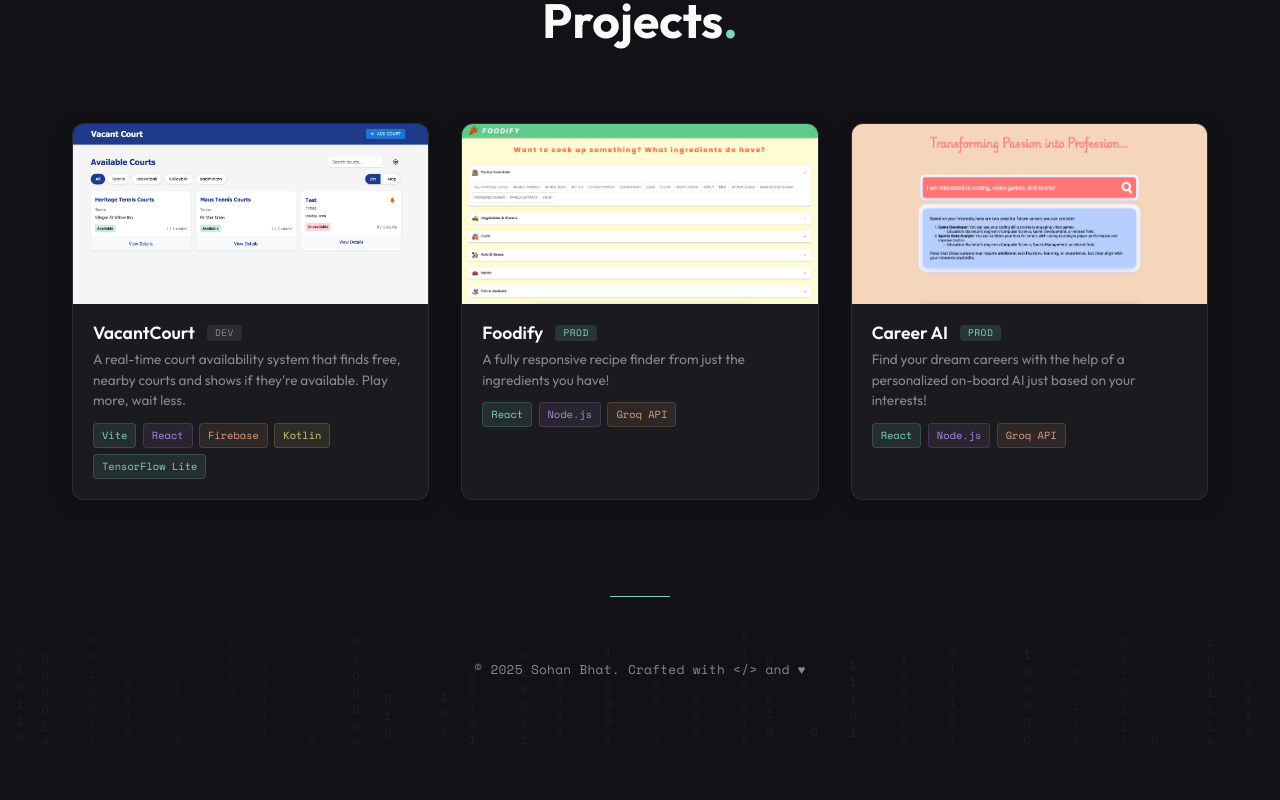
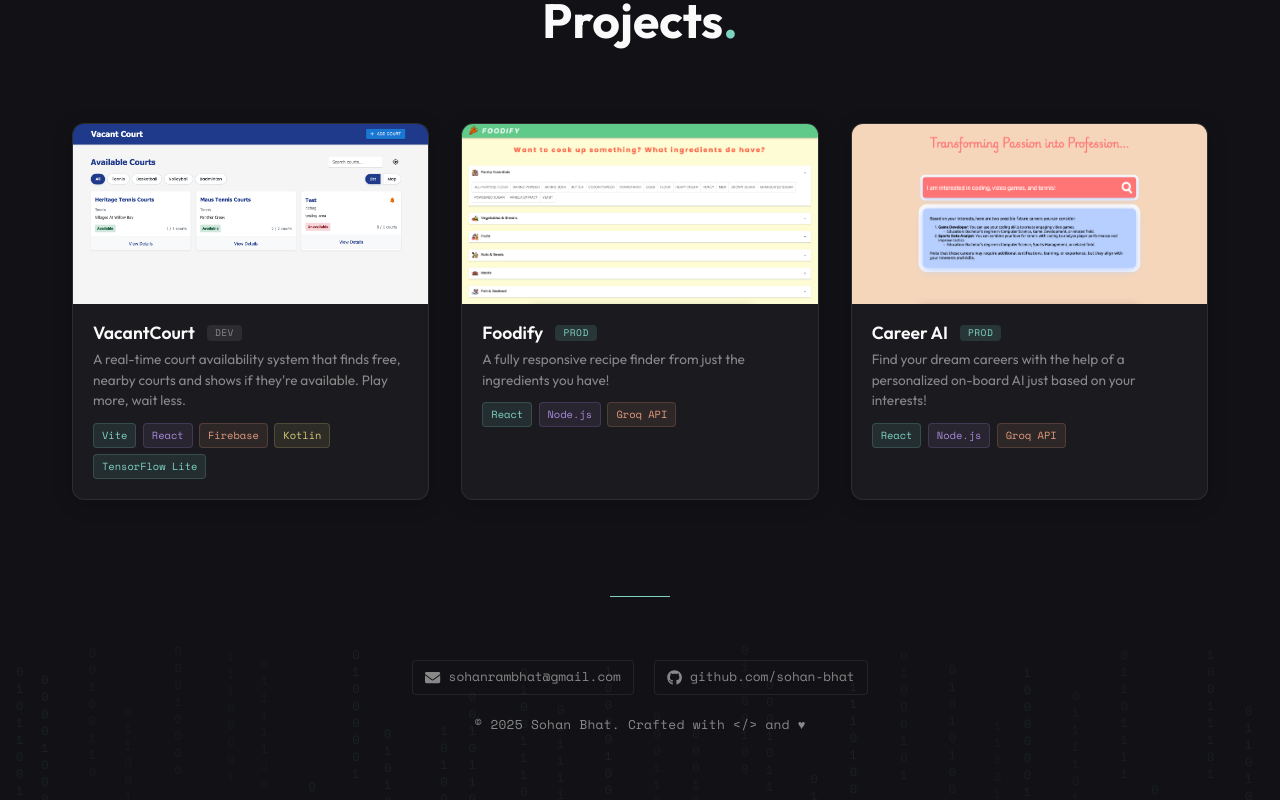
Before and after one commit to sohan-bhat/Portfolio, a React (Create React App) app: page / in a window 1280 px wide. Shown: the part 914-1714 px from the top of the page. Before the commit the page ends 1658 px from the top, so only its background shows below. Built offline with nearby package versions, Linux system fonts and the light colour scheme.

Commit message:
Add email and GitHub links to footer

```diff
--- a/src/components/Footer.js
+++ b/src/components/Footer.js
@@ -1,4 +1,6 @@
+/* eslint-disable react/jsx-no-target-blank */
 import React from 'react'
+import { FaGithub, FaEnvelope } from 'react-icons/fa6'
 import '../styles/Footer.css'
 
 const Footer = () => {
@@ -45,6 +47,26 @@
             </div>
             <div className="container">
                 <div className="footer-content">
+                    <div className="footer-links">
+                        <a
+                            href="mailto:sohanrambhat@gmail.com"
+                            className="footer-link"
+                            aria-label="Email"
+                        >
+                            <FaEnvelope />
+                            <span>sohanrambhat@gmail.com</span>
+                        </a>
+                        <a
+                            href="https://github.com/sohan-bhat"
+                            className="footer-link"
+                            target="_blank"
+                            rel="noreferrer"
+                            aria-label="GitHub"
+                        >
+                            <FaGithub />
+                            <span>github.com/sohan-bhat</span>
+                        </a>
+                    </div>
                     <p>© 2025 Sohan Bhat. Crafted with &lt;/&gt; and ♥</p>
                 </div>
             </div>
--- a/src/styles/Footer.css
+++ b/src/styles/Footer.css
@@ -33,6 +33,48 @@
     letter-spacing: 0.02em;
 }
 
+.footer-links {
+    display: flex;
+    justify-content: center;
+    flex-wrap: wrap;
+    gap: 1.25rem;
+    margin-bottom: 1.25rem;
+}
+
+.footer-link {
+    display: inline-flex;
+    align-items: center;
+    gap: 0.5rem;
+    color: var(--muted);
+    text-decoration: none;
+    font-family: 'Space Mono', monospace;
+    font-size: 0.8rem;
+    padding: 0.4rem 0.75rem;
+    border-radius: 4px;
+    border: 1px solid rgba(255, 255, 255, 0.08);
+    transition: color 0.2s ease, border-color 0.2s ease, background 0.2s ease;
+}
+
+.footer-link:hover {
+    color: var(--primary);
+    border-color: rgba(125, 211, 192, 0.4);
+    background: rgba(125, 211, 192, 0.06);
+}
+
+.footer-link svg {
+    font-size: 0.95rem;
+}
+
+@media (max-width: 600px) {
+    .footer-link span {
+        display: none;
+    }
+
+    .footer-link {
+        padding: 0.55rem 0.7rem;
+    }
+}
+
 .matrix-bg {
     position: absolute;
     top: 0;
```
